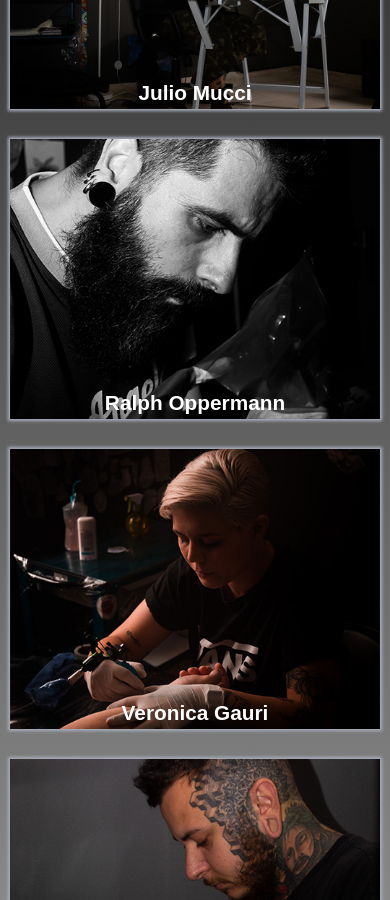
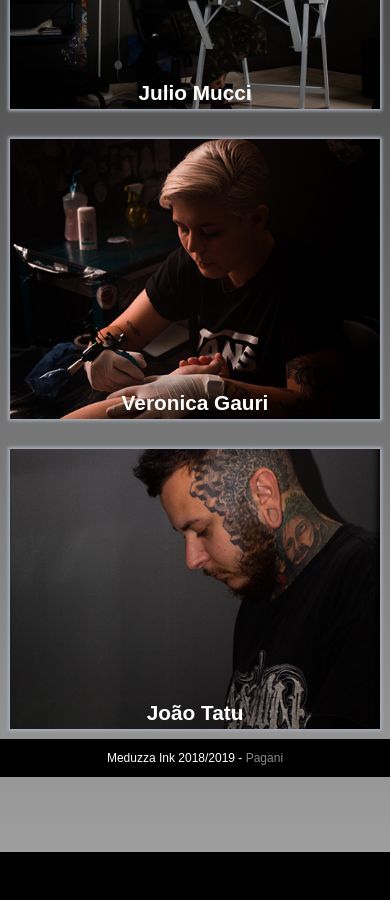
Before and after one commit to Noname194/Meduzza-Ink-Website, a website: page artists-index.html in a window 390 px wide. Shown: the part 1340-2240 px from the top of the page. After the commit the page ends 2192 px from the top, so only its background shows below. Drawn offline with nearby package versions, Linux system fonts and the light colour scheme; files that its build step writes are made by us from their sources; files whose address does not match are found by name.

Commit message:
update
Remove Ralph from the website

 # Changes to be committed:

```diff
--- a/artists-index.html
+++ b/artists-index.html
@@ -104,10 +104,6 @@
                 <a href="julio-index.html"><img class="artist-img" src="imgs/julio-capa-g.jpg" alt=""></a>
             </div>
             <div class="col-12 col-md-6 col-lg-4 thumb-container">
-                <h1 class="name">Ralph Oppermann</h1>
-                <a href="raulph-index.html"><img class="artist-img" src="imgs/raulph-capa-g.jpg" alt=""></a>
-            </div>
-            <div class="col-12 col-md-6 col-lg-4 thumb-container">
                 <h1 class="name">Veronica Gauri</h1>
                 <a href="veronica-index.html"><img class="artist-img" src="imgs/veronica-capa-g.jpg" alt=""></a>
             </div>
--- a/sass/main.scss
+++ b/sass/main.scss
@@ -1,5 +1,5 @@
 * {
-    //border: solid 1px blue;
+
     box-sizing: border-box;
 }
 
```
Also changed, not shown: joao-index.html (+0 -1 lines), julio-index.html (+0 -1 lines), leandro-index.html (+0 -1 lines), veronica-index.html (+0 -1 lines), Readme.md, dist/artists-index.html, dist/joao-index.html, dist/julio-index.html, dist/leandro-index.html, dist/veronica-index.html.
